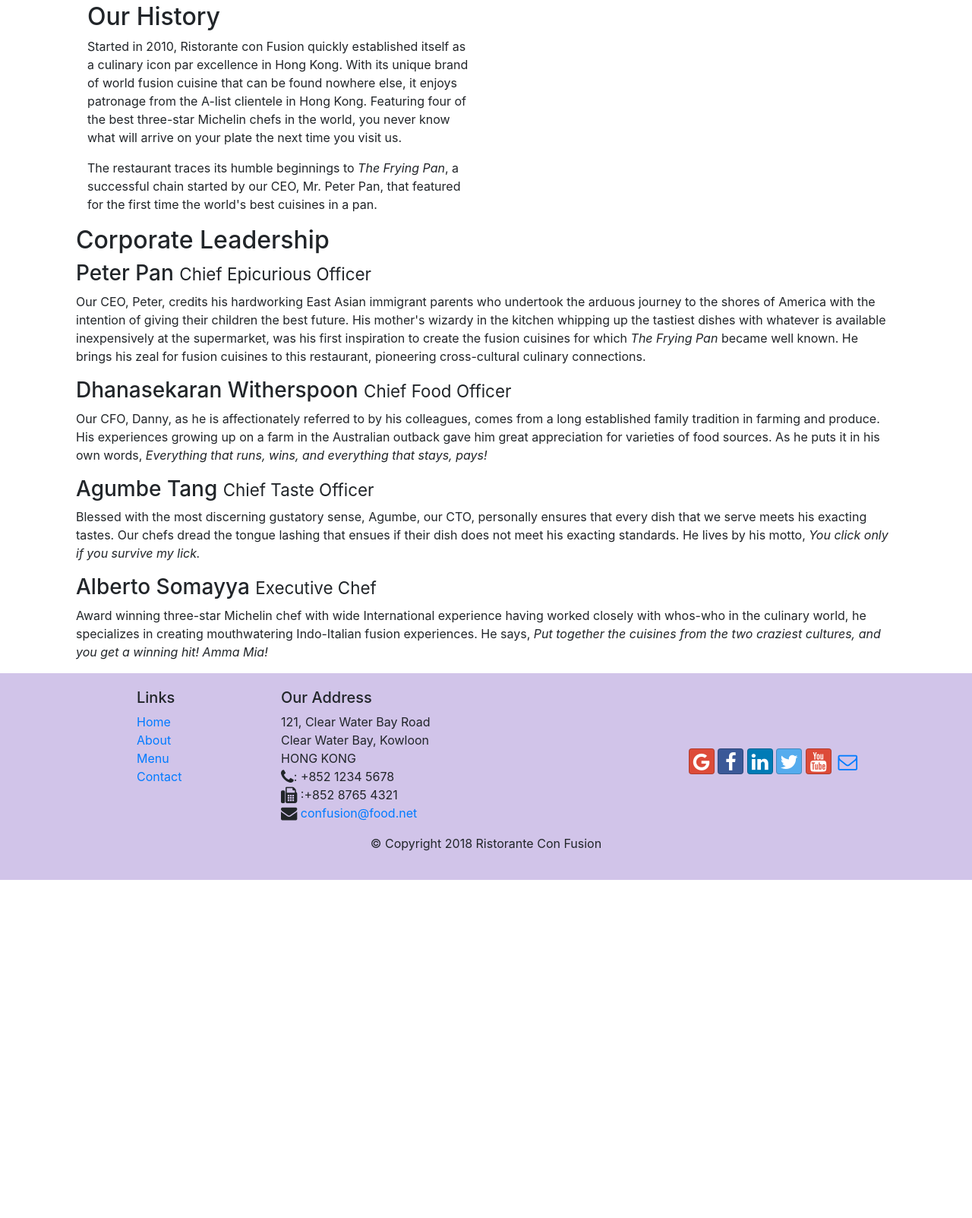
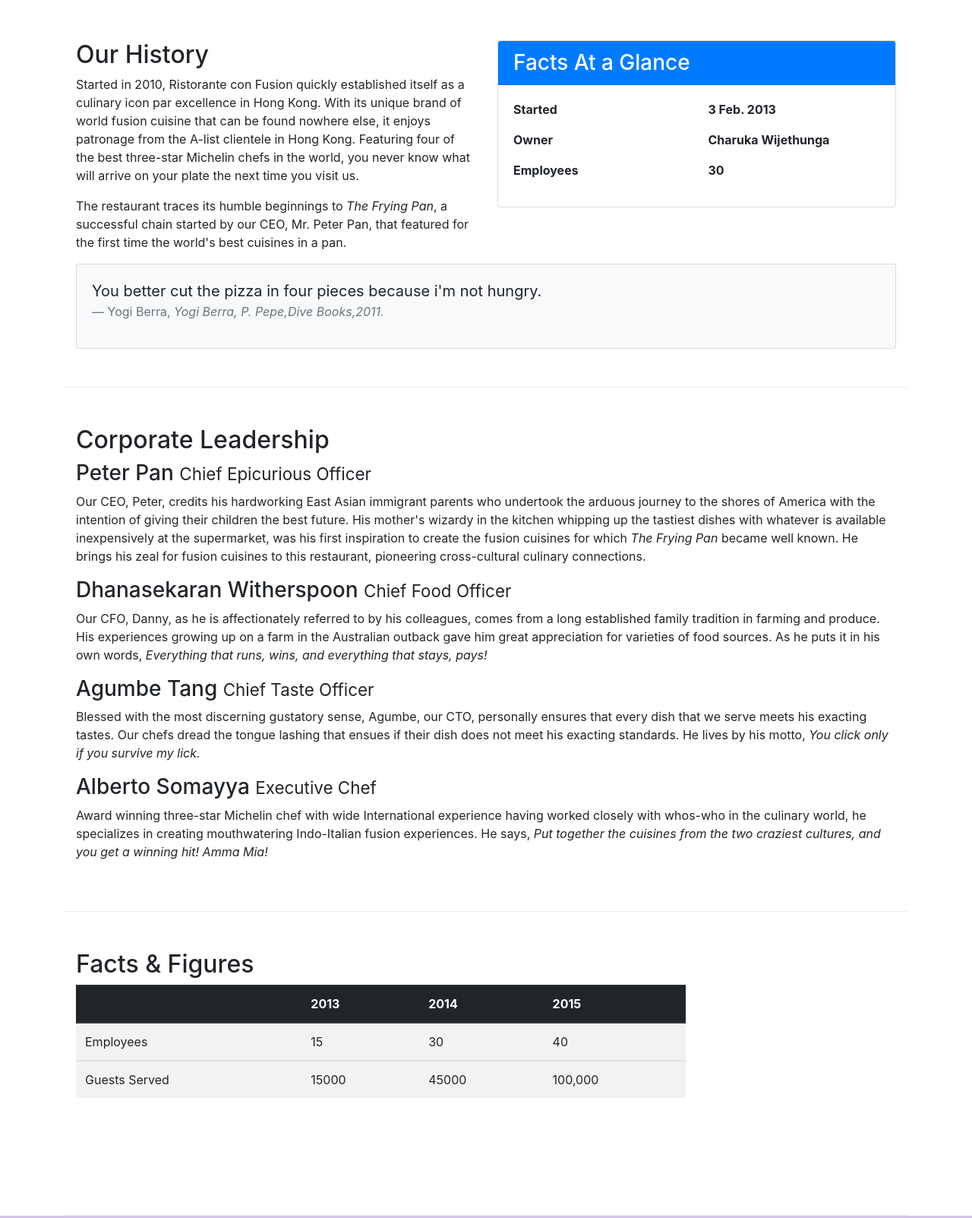
Before and after one commit to Charuka1997/conFusion, a website: page aboutus.html in a window 1280 px wide. Shown: the part 462-2065 px from the top of the page at 76% size. Before the commit the page ends 1620 px from the top, so only its background shows below. Drawn offline with nearby package versions, Linux system fonts and the light colour scheme.

Commit message:
Tables & Cards

```diff
--- a/aboutus.html
+++ b/aboutus.html
@@ -49,9 +49,9 @@
 
     <div class="container">
         <div class="row">
-            <ol class="col-2 breadcrumb">
+            <ol class="col-12 breadcrumb">
                 <li class="breadcrumb-item"><a href="./index.html">Home</a></li>
-                <li class="breadcrumb-item"><a href="#">About Us</a></li>
+                <li class="breadcrumb-item active">About Us</li>
             </ol>
             <div class="col-12">
                <h3>About Us</h3>
@@ -59,43 +59,103 @@
             </div>
         </div>
 
-        <div class="container">
-            <div class="col-12 col-sm-6 d-sm-block">
+        <div class="row row-content">
+            <div class="col-sm-6">
                 <h2>Our History</h2>
                 <p>Started in 2010, Ristorante con Fusion quickly established itself as a culinary icon par excellence in Hong Kong. With its unique brand of world fusion cuisine that can be found nowhere else, it enjoys patronage from the A-list clientele in Hong Kong.  Featuring four of the best three-star Michelin chefs in the world, you never know what will arrive on your plate the next time you visit us.</p>
                 <p>The restaurant traces its humble beginnings to <em>The Frying Pan</em>, a successful chain started by our CEO, Mr. Peter Pan, that featured for the first time the world's best cuisines in a pan.</p>
             </div>
-            <div>
+            <div class="col-sm-6">
+                <div class="card">
+                    <h3 class="card-header bg-primary text-white">Facts At a Glance</h3>
+                    <div class="card-body">
+                        <dl class="row">
+                            <dt class="col-6">Started</dt>
+                            <dt class="col-6">3 Feb. 2013</dt>
+                        </dl>
+                        <dl class="row">
+                            <dt class="col-6">Owner</dt>
+                            <dt class="col-6">Charuka Wijethunga</dt>
+                        </dl>
+                        <dl class="row">
+                            <dt class="col-6">Employees</dt>
+                            <dt class="col-6">30</dt>
+                        </dl>
+                    </div>
+                </div>
+
+            </div>
+            <div class="col-12">
+                <div class="card card-body bg-light">
+                    <blockquote class="blockquote">
+                        <p class="mb-0">
+                            You better cut the pizza in four pieces because i'm not hungry.
+                        </p>
+                        <footer class="blockquote-footer">Yogi Berra,
+                            <cite title="Source Title"> Yogi Berra, P. Pepe,Dive Books,2011.</cite>
+                        </footer>
+                    </blockquote>
+                </div>
             </div>
         </div>
 
 
-        <div class="container">
-            <div class="d-sm-non">
+        <div class="row row-content">
+            <div class="col-12">
                 <h2>Corporate Leadership</h2>
                 <h3>Peter Pan <small>Chief Epicurious Officer</small></h3>
-                <div class="d-none d-sm-block">
-                    <p>Our CEO, Peter, credits his hardworking East Asian immigrant parents who undertook the arduous journey to the shores of America with the intention of giving their children the best future. His mother's wizardy in the kitchen whipping up the tastiest dishes with whatever is available inexpensively at the supermarket, was his first inspiration to create the fusion cuisines for which <em>The Frying Pan</em> became well known. He brings his zeal for fusion cuisines to this restaurant, pioneering cross-cultural culinary connections.</p>
-                </div>
+                    <p class="d-none d-sm-block">Our CEO, Peter, credits his hardworking East Asian immigrant parents who undertook the arduous journey to the shores of America with the intention of giving their children the best future. His mother's wizardy in the kitchen whipping up the tastiest dishes with whatever is available inexpensively at the supermarket, was his first inspiration to create the fusion cuisines for which <em>The Frying Pan</em> became well known. He brings his zeal for fusion cuisines to this restaurant, pioneering cross-cultural culinary connections.</p>
+
 
                 <h3>Dhanasekaran Witherspoon <small>Chief Food Officer</small></h3>
-                <div class="d-none d-sm-block">
-                    <p>Our CFO, Danny, as he is affectionately referred to by his colleagues, comes from a long established family tradition in farming and produce. His experiences growing up on a farm in the Australian outback gave him great appreciation for varieties of food sources. As he puts it in his own words, <em>Everything that runs, wins, and everything that stays, pays!</em></p>
-                </div>
+                    <p class="d-none d-sm-block">Our CFO, Danny, as he is affectionately referred to by his colleagues, comes from a long established family tradition in farming and produce. His experiences growing up on a farm in the Australian outback gave him great appreciation for varieties of food sources. As he puts it in his own words, <em>Everything that runs, wins, and everything that stays, pays!</em></p>
+
 
                 <h3>Agumbe Tang <small>Chief Taste Officer</small></h3>
-                <div class="d-none d-sm-block">
-                    <p>Blessed with the most discerning gustatory sense, Agumbe, our CTO, personally ensures that every dish that we serve meets his exacting tastes. Our chefs dread the tongue lashing that ensues if their dish does not meet his exacting standards. He lives by his motto, <em>You click only if you survive my lick.</em></p>
-                </div>
+                    <p class="d-none d-sm-block">Blessed with the most discerning gustatory sense, Agumbe, our CTO, personally ensures that every dish that we serve meets his exacting tastes. Our chefs dread the tongue lashing that ensues if their dish does not meet his exacting standards. He lives by his motto, <em>You click only if you survive my lick.</em></p>
+
 
                 <h3>Alberto Somayya <small>Executive Chef</small></h3>
-                <div class="d-none d-sm-block">
-                    <p>Award winning three-star Michelin chef with wide International experience having worked closely with whos-who in the culinary world, he specializes in creating mouthwatering Indo-Italian fusion experiences. He says, <em>Put together the cuisines from the two craziest cultures, and you get a winning hit! Amma Mia!</em></p>
-                </div>
+                    <p class="d-none d-sm-block">Award winning three-star Michelin chef with wide International experience having worked closely with whos-who in the culinary world, he specializes in creating mouthwatering Indo-Italian fusion experiences. He says, <em>Put together the cuisines from the two craziest cultures, and you get a winning hit! Amma Mia!</em></p>
+
 
             </div>
        </div>
+       <div class="row row-content">
+           <div class="col-12 col-sm-9">
+            <h2>Facts &amp; Figures</h2>
+            <div class="table-responsive">
+                <table class="table table-striped">
+                    <thead class="thead-dark">
+                        <tr>
+                            <th>&nbsp;</th>
+                            <th>2013</th>
+                            <th>2014</th>
+                            <th>2015</th>
+                        </tr>
+                    </thead>
+                    <tbody>
+                        <tr>
+                            <td>Employees</td>
+                            <td>15</td>
+                            <td>30</td>
+                            <td>40</td>
+                        </tr>
+                    </tbody>
+                    <tbody>
+                        <tr>
+                            <td>Guests Served</td>
+                            <td>15000</td>
+                            <td>45000</td>
+                            <td>100,000</td>
+                        </tr>
+                    </tbody>
+                </table>
+            </div>
 
+           </div>
+           <div class="col-12"></div>
+       </div>
     </div>
 
     <footer class="footer">
```
